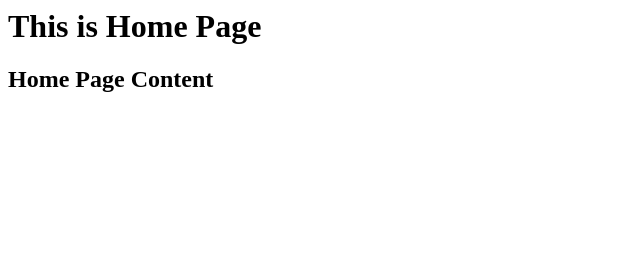
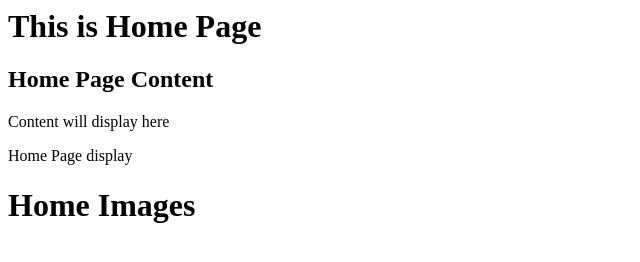
Before and after one commit to Rajani2211/Project2, a plain HTML site: page homepage.html in a window 1280 px wide. Shown: the whole page, without its empty margins (0-640 px from the left). Drawn offline with Linux system fonts and the light colour scheme.

Commit message:
files added

```diff
--- a/homepage.html
+++ b/homepage.html
@@ -1,2 +1,7 @@
 <h1>This is Home Page</h1>
 <h2>Home Page Content</h2>
+<p>Content will display here</p>
+<p>Home Page display</P>
+<body>
+<h1>Home Images</h1>
+</body>
```
Also changed, not shown: signin.html (+2 -0 lines), f5.html (added), 1 other file.
